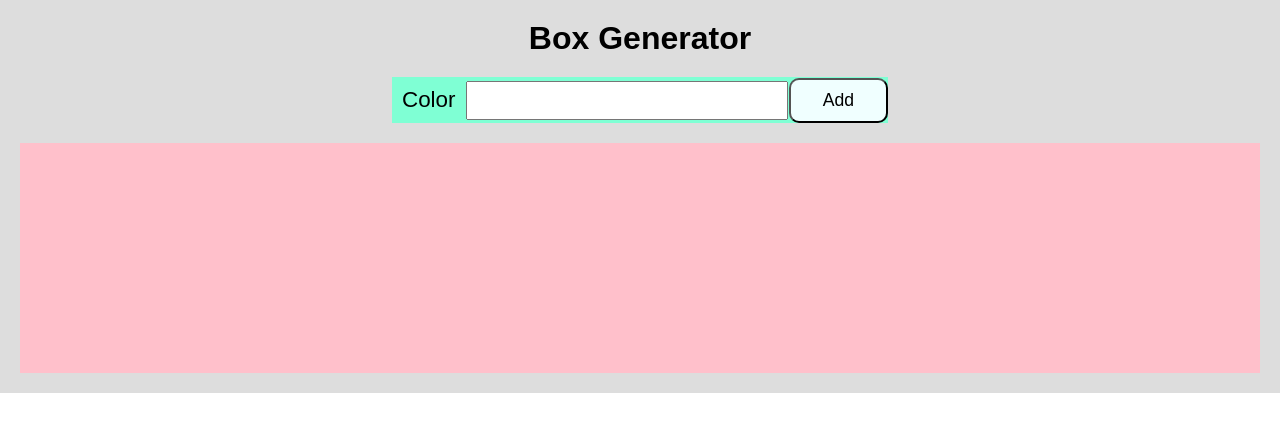
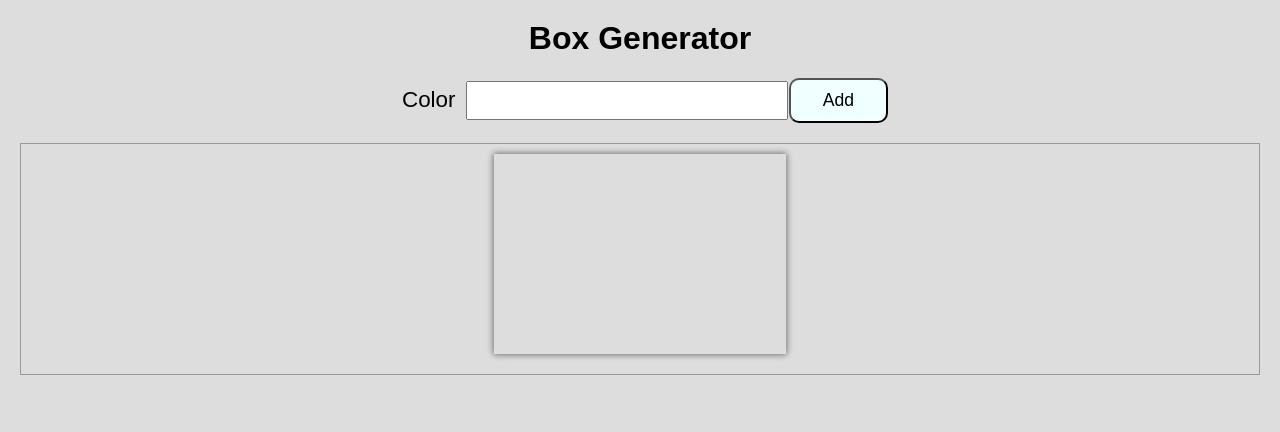
Before and after one commit to ParisaHakimi/box-generator, a React (Create React App) app: page / in a window 1280 px wide. Shown: the top 432 px of the page. Built offline with nearby package versions, Linux system fonts and the light colour scheme.

Commit message:
added more style

```diff
--- a/src/App.css
+++ b/src/App.css
@@ -16,4 +16,5 @@ ul,li{
   display: flex;
   flex-direction: column;
   align-items: center;
+  min-height: 100vh;
 }
--- a/src/components/Boxes.jsx
+++ b/src/components/Boxes.jsx
@@ -4,11 +4,7 @@ import styles from "../static/boxes.module.css";
 const Boxes = ({ colourNameToHex }) => {
   return (
     <ul className={styles.container}>
-      <li style={{ backgroundColor: colourNameToHex }}></li>
-      {/* <li className={styles.red}></li>
-      <li className={styles.blue}></li>
-      <li className={styles.purple}></li>
-      <li className={styles.green}></li> */}
+      <li style={{ backgroundColor: colourNameToHex }}>{colourNameToHex}</li>
     </ul>
   );
 };
--- a/src/components/Form.jsx
+++ b/src/components/Form.jsx
@@ -6,19 +6,23 @@ const Form = ({ colourNameToHex }) => {
   const [colorInput, setColorInput] = useState("");
   const showColor = (e) => {
     e.preventDefault();
-    colourNameToHex(colorInput);
-    console.log(colourNameToHex(colorInput));
+    if (colorInput !== "") {
+      // const addedColor = [...colourNameToHex];
+      // console.log(addedColor);
+      colourNameToHex(colorInput);
+      console.log(colourNameToHex(colorInput));
+    }
   };
   return (
     <>
-      <form className={styles.form} onSubmit={showColor}>
+      <form className={styles.form}>
         <label htmlFor="">Color</label>
         <input
           type="text"
           onChange={(e) => setColorInput(e.target.value)}
           value={colorInput}
         />
-        <input type="submit" value="Add" />
+        <input type="submit" value="Add" onClick={showColor} />
       </form>
       <Boxes colourNameToHex={colourNameToHex(colorInput)} />
     </>
--- a/src/static/boxes.module.css
+++ b/src/static/boxes.module.css
@@ -1,5 +1,6 @@
 .container {
-  background-color: pink;
+  /* background-color: #fff; */
+  border: 1px solid #999;
   width: 100%;
   margin-top: 20px;
   padding: 10px;
@@ -12,16 +13,9 @@
   width: 24%;
   height: 200px;
   margin-bottom: 10px;
+  box-shadow: 0em 0em 0.4em #888, -0em 0 0.4em #888;
+  transition: 0.5s;
+  display: flex;
+  justify-content: center;
+  align-items: center;
 }
-.red {
-  background-color: red;
-}
-.blue {
-  background-color: dodgerblue;
-}
-.purple {
-  background-color: purple;
-}
-.green {
-  background-color: green;
-}
--- a/src/static/form.module.css
+++ b/src/static/form.module.css
@@ -1,5 +1,5 @@
 .form {
-  background-color: aquamarine;
+  /* background-color: aquamarine; */
   margin-top: 20px;
   width: 40%;
   display: flex;
```
